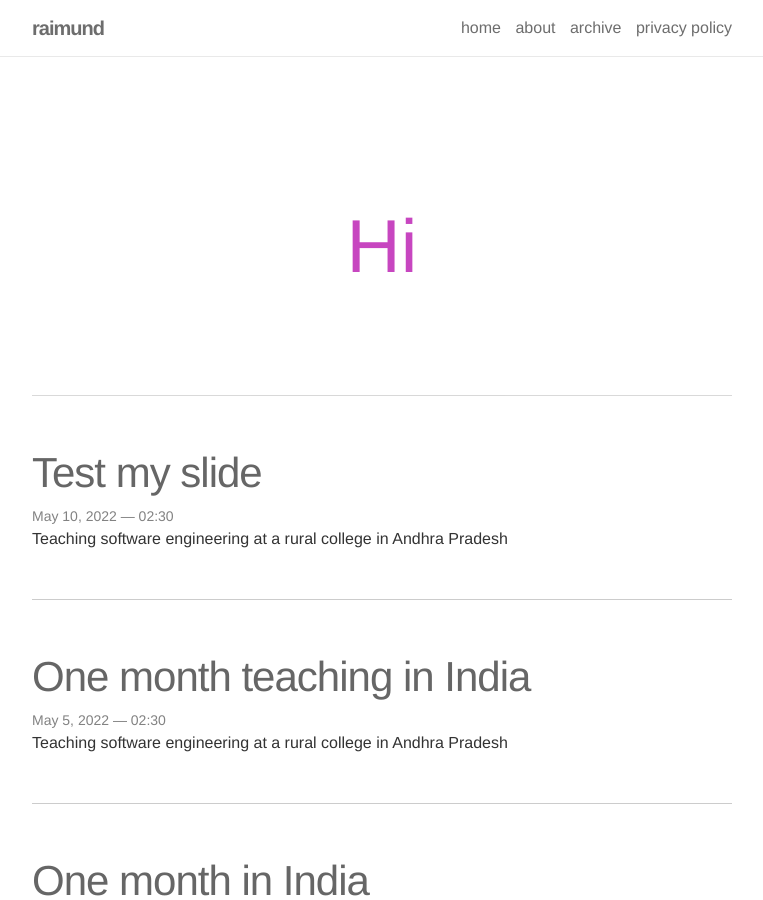
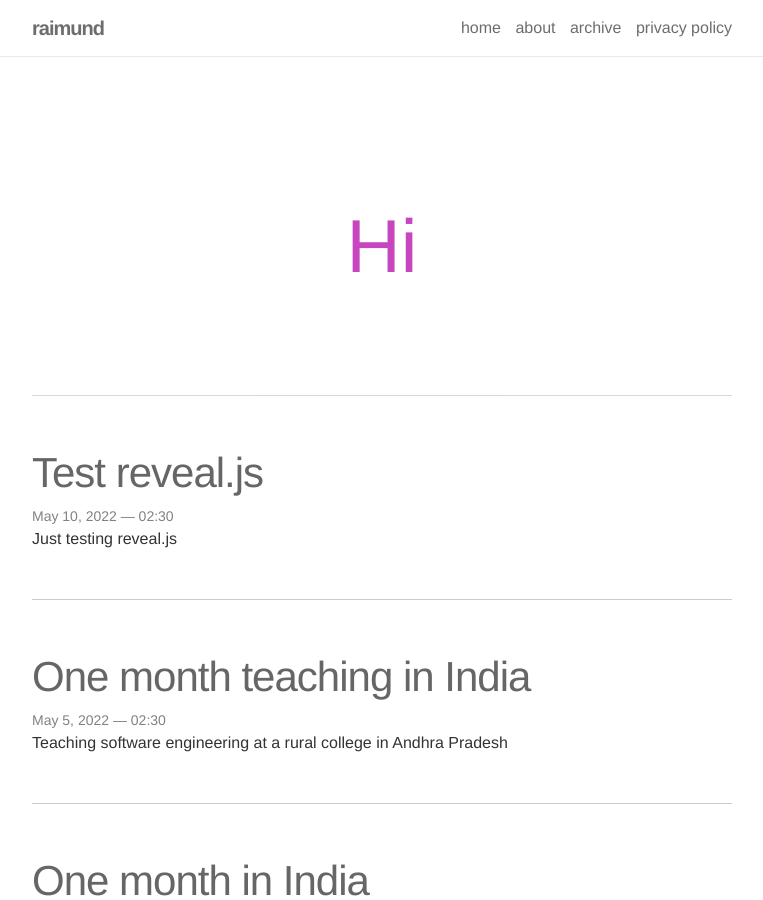
Before and after one commit to raaaimund/raaaimund.github.io, a Jekyll site: the page built from index.html, in a window 1280 px wide and 900 px high. Shown: the whole window, without its empty margins (258-1021 px from the left). Built offline with Jekyll 4.4.1, drawn with Linux system fonts in a browser that asks for light colours; nearby versions of some CDN libraries; the list of posts is cut into pages by our own code; comment, search, counter and statistics services are not loaded.

Commit message:
changed title and description

```diff
--- a/_posts/2022-05-11-slide.md
+++ b/_posts/2022-05-11-slide.md
@@ -1,10 +1,10 @@
 ---
 layout: slide
-title: Test my slide
+title: Test reveal.js
 date: 2022-05-10 02:30
 author: Raimund Rittnauer
-description: Teaching software engineering at a rural college in Andhra Pradesh
-categories: teaching
+description: Just testing reveal.js
+categories: education
 comments: true
 tags:
   - slides
```
